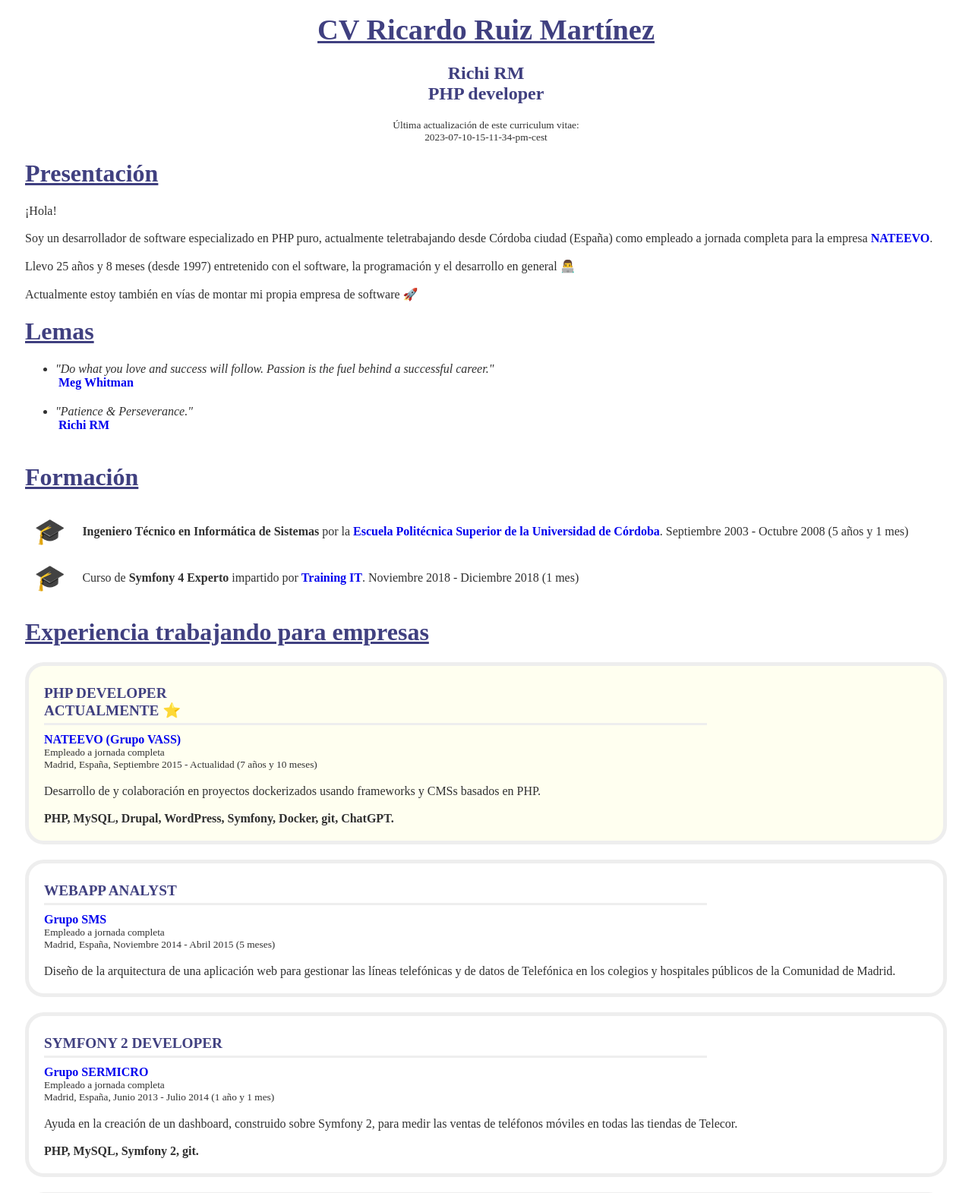
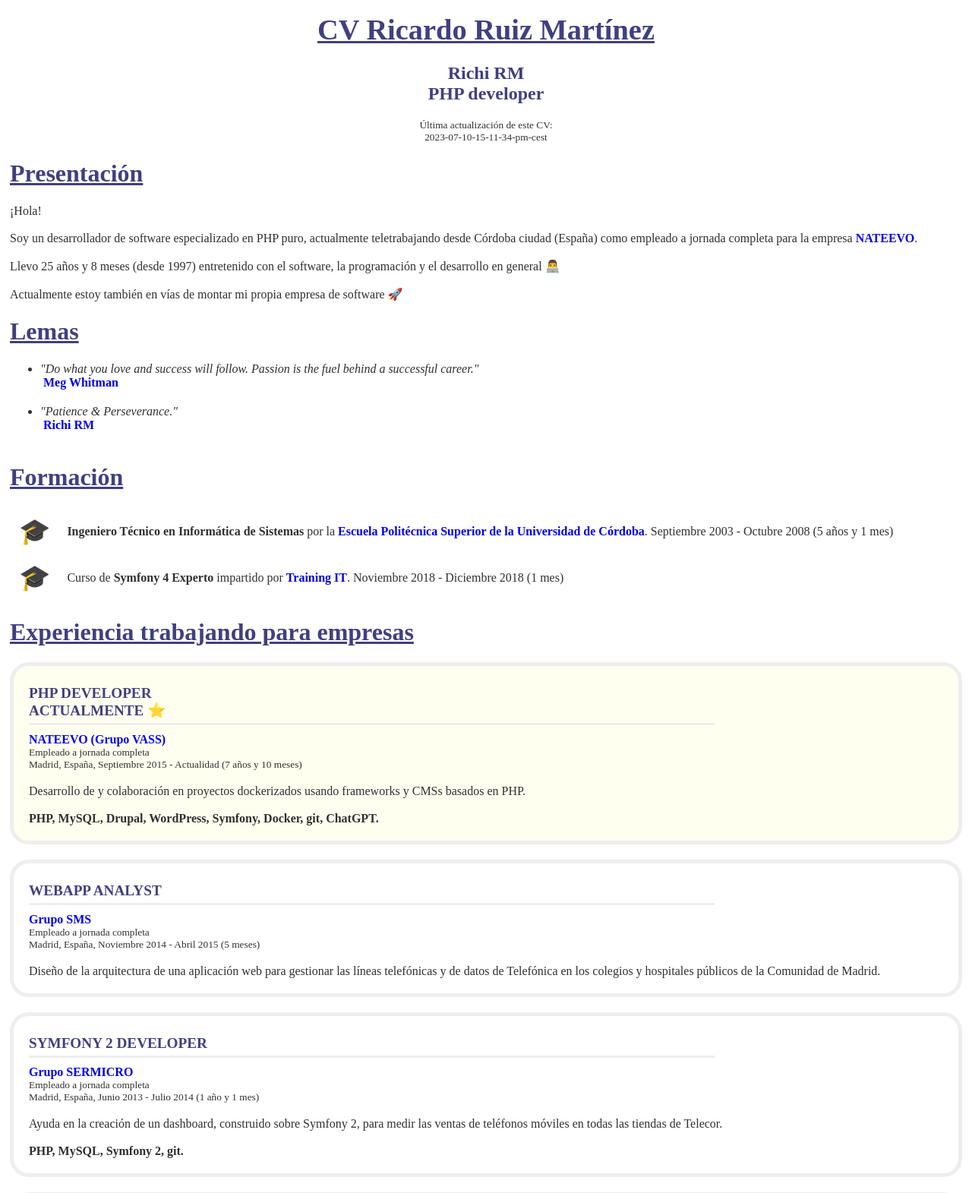
Before and after one commit to richi-rm/website-cv-richi, a PHP site: page / in a window 1280 px wide. Shown: the part 307-1878 px from the top of the page at 76% size. Run offline with PHP 8.4, Linux system fonts and the light colour scheme; some web fonts are replaced.

Commit message:
Minor adjustments

```diff
--- a/css/styles.css
+++ b/css/styles.css
@@ -43,8 +43,8 @@ li {
 }
 
 .section {
-   margin-left: 33px;
-   margin-right: 33px;
+   margin-left: 13px;
+   margin-right: 13px;
 }
 
 .section img.photo {
--- a/index.php
+++ b/index.php
@@ -73,7 +73,7 @@
                PHP developer
             </h2>
             <p>
-               <small>Última actualización de este curriculum vitae:</small><br />
+               <small>Última actualización de este CV:</small><br />
                <small>2023-07-10-15-11-34-pm-cest</small>
             </p>
          </div>
```
